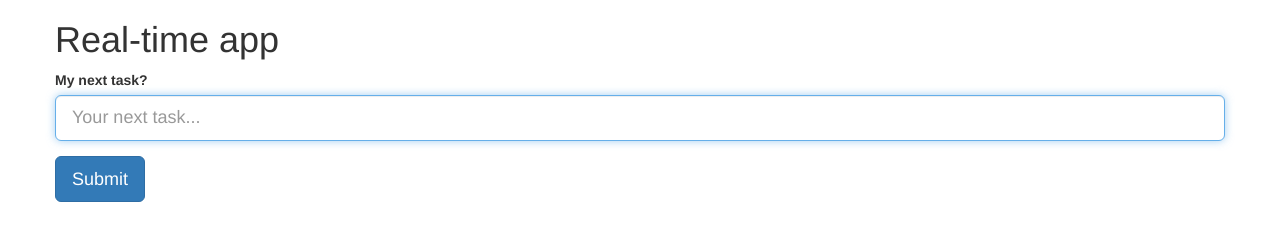
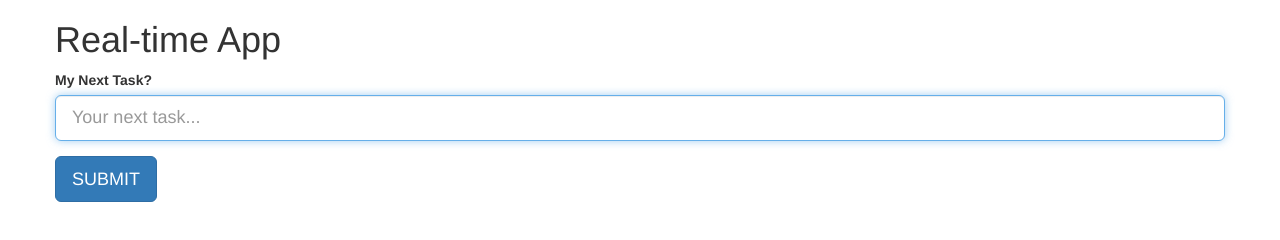
Before and after one commit to Suesanz/Real-time-Task-List, a website: page views/index.html in a window 1280 px wide. Drawn offline with nearby package versions, Linux system fonts and the light colour scheme; no server answers; files whose address does not match are found by name.

Commit message:
minor changes

```diff
--- a/views/index.html
+++ b/views/index.html
@@ -12,7 +12,7 @@
 <body>
 <div class="container">
     <div class="row">
-        <h1>Real-time app</h1>
+        <h1>Real-time App</h1>
 
         <!-- The todolist -->
         <ul id="todolist"></ul>
@@ -20,11 +20,11 @@
         <!-- The form to add task -->
         <form action="/" method="post" id="todolistForm">
             <div class="form-group">
-                <label for="task">My next task?</label>
+                <label for="task">My Next Task?</label>
                 <input type="text" class="form-control input-lg" name="task" id="task" placeholder="Your next task..."
                        autofocus required>
             </div>
-            <button type="submit" class="btn btn-primary btn-lg" id="sendTask">Submit</button>
+            <button type="submit" class="btn btn-primary btn-lg" id="sendTask">SUBMIT</button>
         </form>
     </div>
 </div>
```
